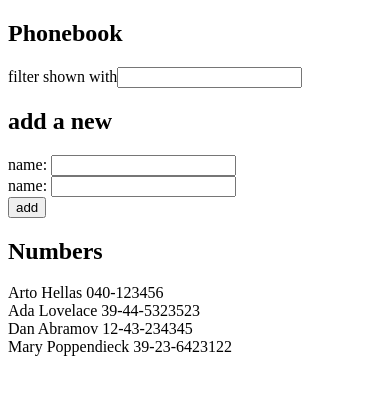
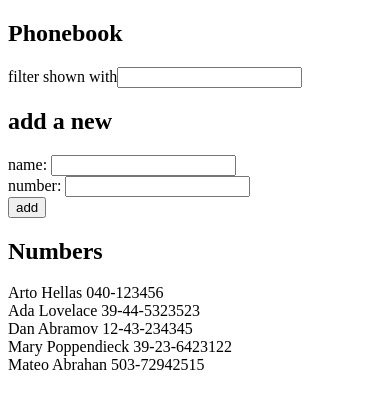
Before and after one commit to contreras48/fullstack_open, a React (Vite) app in the folder part2/phonebook/: page / in a window 390 px wide. Shown: the top 408 px of the page. Built offline with nearby package versions, Linux system fonts and the light colour scheme; data requests are answered from the project's data file.

Commit message:
part2: phonebook, step seven finished

```diff
--- a/part2/phonebook/db.json
+++ b/part2/phonebook/db.json
@@ -1,24 +1,29 @@
 {
-  "persons":[
+  "persons": [
     {
       "name": "Arto Hellas",
       "number": "040-123456",
-      "id": 1
+      "id": "1"
     },
     {
       "name": "Ada Lovelace",
       "number": "39-44-5323523",
-      "id": 2
+      "id": "2"
     },
     {
       "name": "Dan Abramov",
       "number": "12-43-234345",
-      "id": 3
+      "id": "3"
     },
     {
       "name": "Mary Poppendieck",
       "number": "39-23-6423122",
-      "id": 4
+      "id": "4"
+    },
+    {
+      "id": "5537",
+      "name": "Mateo Abrahan",
+      "number": "503-72942515"
     }
   ]
 }
--- a/part2/phonebook/src/App.jsx
+++ b/part2/phonebook/src/App.jsx
@@ -1,5 +1,5 @@
 import { useState, useEffect } from 'react'
-import axios  from 'axios';
+import axios from 'axios';
 
 import Filter from './components/Filter'
 import PersonForm from './components/PersonForm'
@@ -11,17 +11,23 @@ const App = () => {
   const [filter, setFilter] = useState('');
   const [persons, setPersons] = useState([]);
 
-  const handleSubmit = (event) => {
+  const addContact = (event) => {
     event.preventDefault();
 
     const isExist = persons.some(p => p.name.toLowerCase() === newName.toLowerCase())
 
-    if(isExist){
+    if (isExist) {
       alert(`${newName} is already added to phonebook`)
-    }else{
-      setPersons(persons.concat({name: newName, number: newNumber}));
-      setNewName('');
-      setNewNumber('')
+    } else {
+      const newContact = { name: newName, number: newNumber };
+
+      axios
+        .post('http://localhost:3001/persons', newContact)
+        .then(response => {
+          setPersons(persons.concat(response.data));
+          setNewName('');
+          setNewNumber('')
+        });
     }
   }
 
@@ -42,7 +48,7 @@ const App = () => {
       <h2>Phonebook</h2>
       <Filter filter={filter} handleFilter={value => setFilter(value)} />
       <h2>add a new</h2>
-      <PersonForm name={newName} number={newNumber} handleName={value => setNewName(value)} handleNumber={value => setNewNumber(value)} handleSubmit={handleSubmit}/>
+      <PersonForm name={newName} number={newNumber} handleName={value => setNewName(value)} handleNumber={value => setNewNumber(value)} handleSubmit={addContact} />
       <h2>Numbers</h2>
       <Phonebook contacts={showContacts} />
     </div>
--- a/part2/phonebook/src/components/PersonForm.jsx
+++ b/part2/phonebook/src/components/PersonForm.jsx
@@ -5,7 +5,7 @@ const PersonForm = ({ name, number, handleName, handleNumber, handleSubmit }) =>
         name: <input value={name} onChange={event => handleName(event.target.value)} />
       </div>
       <div>
-        name: <input value={number} onChange={event => handleNumber(event.target.value)} />
+        number: <input value={number} onChange={event => handleNumber(event.target.value)} />
       </div>
       <div>
         <button type="submit">add</button>
```
